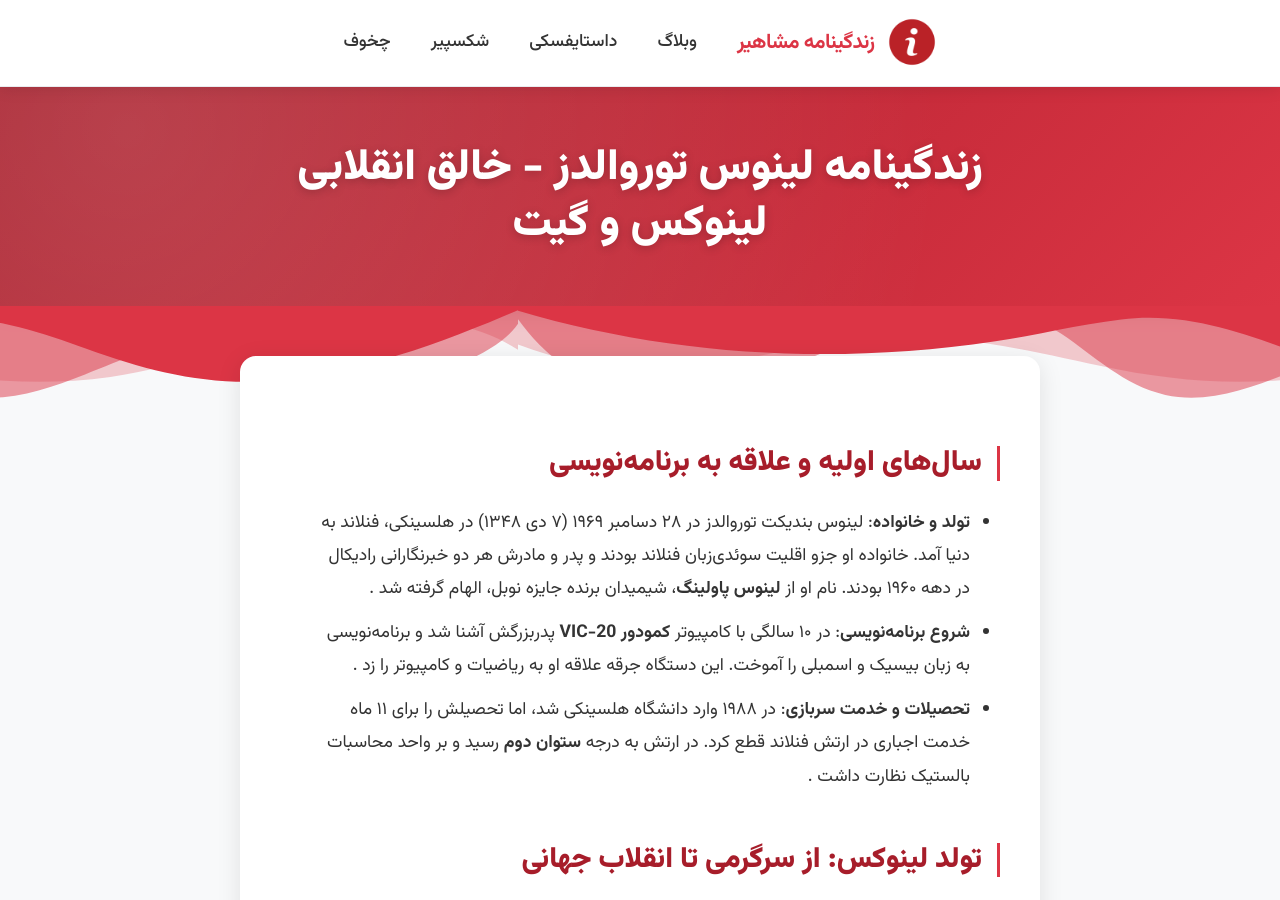
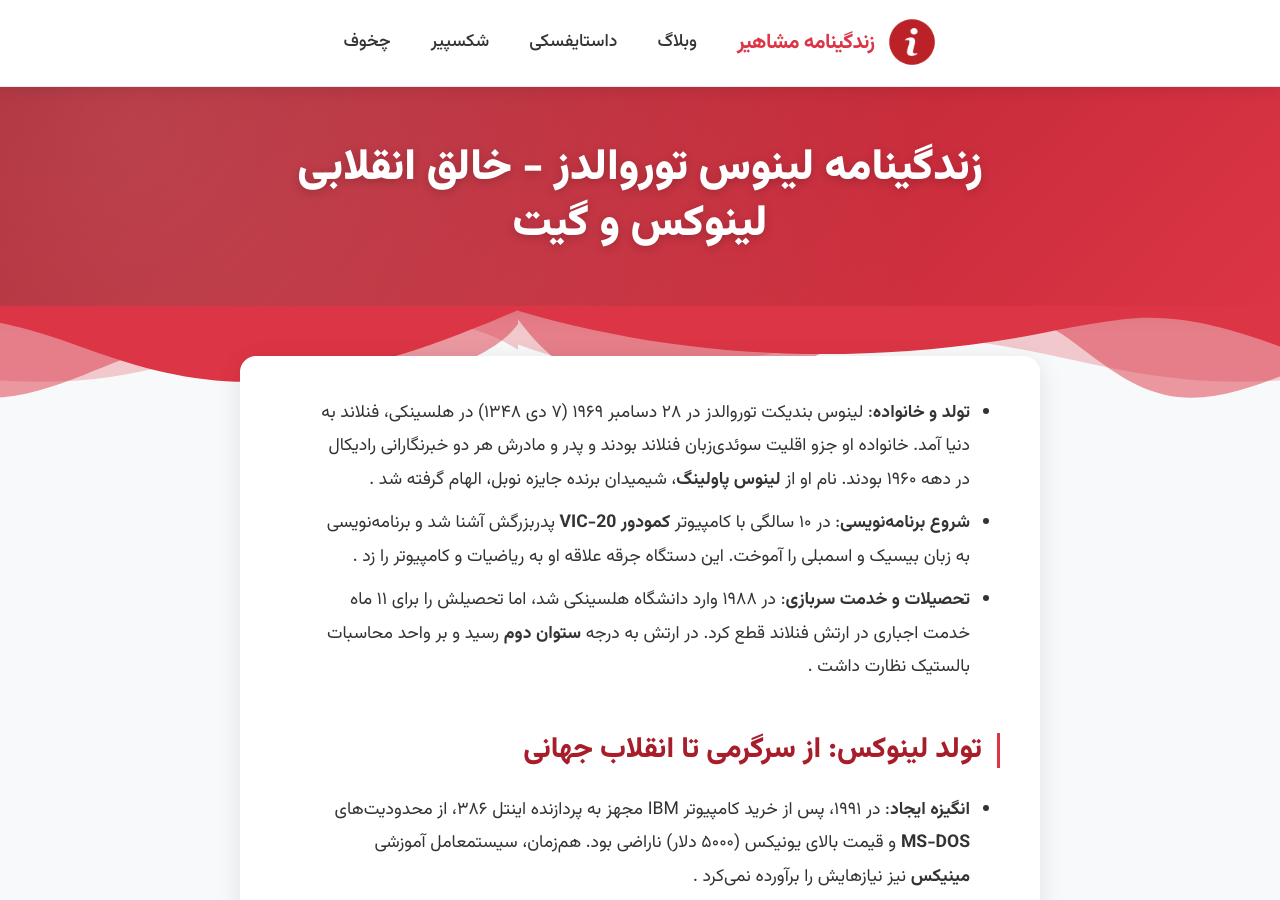
Before and after one commit to darkblog/darkblog.github.io, a Jekyll site: the page built from _posts/2025-6-28-24.md, in a window 1280 px wide and 900 px high. Built offline with Jekyll 4.4.1, drawn with Linux system fonts in a browser that asks for light colours.

Commit message:
Update 2025-6-28-24.md

```diff
--- a/_posts/2025-6-28-24.md
+++ b/_posts/2025-6-28-24.md
@@ -3,29 +3,28 @@
 title: زندگینامه لینوس توروالدز - خالق انقلابی لینوکس و گیت
 ---
 
-## **سال‌های اولیه و علاقه به برنامه‌نویسی**
 - **تولد و خانواده**: لینوس بندیکت توروالدز در ۲۸ دسامبر ۱۹۶۹ (۷ دی ۱۳۴۸) در هلسینکی، فنلاند به دنیا آمد. خانواده‌ او جزو اقلیت سوئدی‌زبان فنلاند بودند و پدر و مادرش هر دو خبرنگارانی رادیکال در دهه ۱۹۶۰ بودند. نام او از **لینوس پاولینگ**، شیمیدان برنده جایزه نوبل، الهام گرفته شد .
 - **شروع برنامه‌نویسی**: در ۱۰ سالگی با کامپیوتر **کمودور VIC-20** پدربزرگش آشنا شد و برنامه‌نویسی به زبان بیسیک و اسمبلی را آموخت. این دستگاه جرقه علاقه او به ریاضیات و کامپیوتر را زد .
 - **تحصیلات و خدمت سربازی**: در ۱۹۸۸ وارد دانشگاه هلسینکی شد، اما تحصیلش را برای ۱۱ ماه خدمت اجباری در ارتش فنلاند قطع کرد. در ارتش به درجه **ستوان دوم** رسید و بر واحد محاسبات بالستیک نظارت داشت .
 
-## **تولد لینوکس: از سرگرمی تا انقلاب جهانی**
+## تولد لینوکس: از سرگرمی تا انقلاب جهانی
 - **انگیزه ایجاد**: در ۱۹۹۱، پس از خرید کامپیوتر IBM مجهز به پردازنده اینتل ۳۸۶، از محدودیت‌های **MS-DOS** و قیمت بالای یونیکس (۵۰۰۰ دلار) ناراضی بود. هم‌زمان، سیستمعامل آموزشی **مینیکس** نیز نیازهایش را برآورده نمی‌کرد .
 - **اعلام پروژه**: در ۲۵ آگوست ۱۹۹۱، در گروه خبری مینیکس پیامی تاریخی منتشر کرد:
   > "من در حال توسعه یک سیستمعامل رایگان هستم؛ این کار فقط یک سرگرمی است و هرگز مثل گنو حرفه‌ای نخواهد شد!" .
 - **نام‌گذاری**: ابتدا نام **Freax** (ترکیب Free + Freak) را انتخاب کرده بود، اما دوستش **Ari Lemmke**، مدیر سرور FTP، پوشه پروژه را **"Linux"** (ترکیب Linus + Unix) نامید. این نام ماندگار شد .
 - **رشد خیره‌کننده**: با انتشار کد منبع تحت مجوز **GPL**، برنامه‌نویسان جهانی به پروژه پیوستند. تا ۱۹۹۷، لینوکس روی ۳ میلیون کامپیوتر نصب شد و امروز پایه‌گذار اندروید، ابررایانه‌ها و زیرساخت‌های اینترنتی است .
 
-## **ابداع گیت و سایر دستاوردها**
+## ابداع گیت و سایر دستاوردها
 - **خلق گیت (۲۰۰۵)**: وقتی شرکت **BitKeeper** مجوز رایگان نرم‌افزار کنترل نسخه‌اش را لغو کرد، توروالدز در یک تعطیلات آخر هفته **Git** را ساخت. امروز گیت قلب تپنده توسعه نرم‌افزارهای جهانی از جمله خود لینوکس است .
 - **رد پیشنهاد استیو جابز**: در ۲۰۰۰، پیشنهاد همکاری روی سیستمعامل مک را رد کرد تا بر لینوکس متمرکز بماند .
 - **نفرت از ++C**: او آشکارا اعلام کرد که از زبان ++C متنفر است و معتقد هسته لینوکس سریع‌تر از کدهای این زبان کامپایل می‌شود .
 
-## **زندگی شخصی و ویژگی‌ها**
+## زندگی شخصی و ویژگی‌ها
 - **ازدواج**: در ۱۹۹۳، پس از ایمیلِ تکلیف دانشگاهی، با **تووه مونی** (قهرمان کاراته) آشنا شد. آنها در ۱۹۹۶ ازدواج کردند و اکنون سه دختر به نام‌های پاتریشیا، دانیلا و سلست دارند .
 - **شخصیت منحصربه‌فرد**: به غواصی علاقه‌مند است و نرم‌افزار **Subsurface** را برای این حوزه توسعه داد. همچنین به دلیل استفاده گاه‌وبیگاه از الفاظ تند در ایمیل‌های فنی شهرت دارد .
 - **مهاجرت به آمریکا**: در ۱۹۹۷ به کالیفرنیا نقل مکان کرد و در ۲۰۱۰ شهروندی آمریکا را پذیرفت، اما وابستگی سیاسی به هیچ حزبی ندارد .
 
-## **میراث و فلسفه**
+## میراث و فلسفه
 - **تأثیر جهانی**: لینوکس امروز روی ۹۶٫۳% از سرورهای دنیا، تمام ۵۰۰ ابررایانه برتر و میلیاردها دستگاه اندرویدی اجرا می‌شود .
 - **جوایز**:
   - دکترای افتخاری دانشگاه استکهلم (۱۹۹۹)
```
